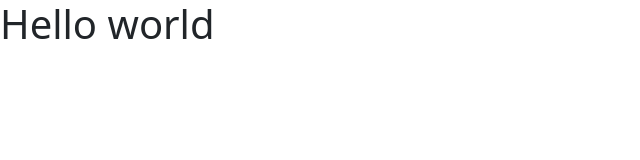
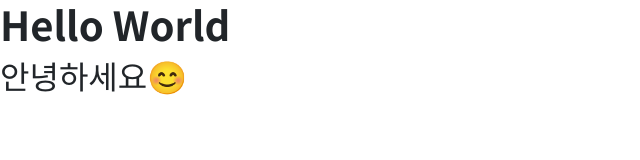
Before and after one commit to sungjoon93/test, a plain HTML site: page index.html in a window 1280 px wide. Shown: the whole page, without its empty margins (0-640 px from the left). Drawn offline with nearby package versions, Linux system fonts and the light colour scheme.

Commit message:
font 설정

```diff
--- a/index.html
+++ b/index.html
@@ -11,10 +11,23 @@
       integrity="sha384-w76AqPfDkMBDXo30jS1Sgez6pr3x5MlQ1ZAGC+nuZB+EYdgRZgiwxhTBTkF7CXvN"
       crossorigin="anonymous"></script>
 
-      <title>Bootstrap</title>
+    <link rel="preconnect" href="https://fonts.googleapis.com" />
+    <link rel="preconnect" href="https://fonts.gstatic.com" crossorigin />
+
+    <link
+      href="https://fonts.googleapis.com/css2?family=Noto+Sans+KR:wght@700&display=swap"
+      rel="stylesheet" />
+
+    <style>
+      @import url("https://fonts.googleapis.com/css2?family=Noto+Sans+KR:wght@700&display=swap");
+      * {
+        font-family: "Noto Sans KR", sans-serif;
+      }
+    </style>
   </head>
 
   <body>
-    <h1>Hello world</h1>
+    <h1>Hello World</h1>
+    <h2>안녕하세요😊</h2>
   </body>
 </html>
```
